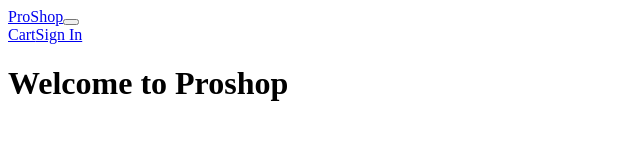
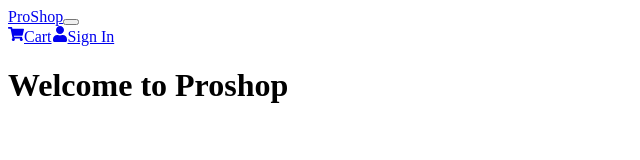
Before and after one commit to kryptondv/mern-shop, a JavaScript app in the folder frontend/: page / in a window 1280 px wide. Shown: the top 160 px of the page, without its empty margins (0-640 px from the left). Built offline with nearby package versions, Linux system fonts and the light colour scheme; the HTML template or start-up script is replaced by a standard one.

Commit message:
added react-icons, added icons to header

```diff
--- a/frontend/src/App.js
+++ b/frontend/src/App.js
@@ -7,7 +7,7 @@ const App = () => {
     return (
         <>
             <Header />
-            <main className="main">
+            <main className="main py-4">
                 <Container>
                     <h1>Welcome to Proshop</h1>
                 </Container>
--- a/frontend/src/components/Header.js
+++ b/frontend/src/components/Header.js
@@ -1,4 +1,5 @@
 import { Navbar, Container, Nav } from 'react-bootstrap';
+import { FaShoppingCart, FaUser } from 'react-icons/fa';
 
 const Header = () => {
     return (
@@ -9,8 +10,14 @@ const Header = () => {
                     <Navbar.Toggle aria-controls="basic-navbar-nav" />
                     <Navbar.Collapse id="basic-navbar-nav">
                         <Nav className="ml-auto">
-                            <Nav.Link href="/cart">Cart</Nav.Link>
-                            <Nav.Link href="/login">Sign In</Nav.Link>
+                            <Nav.Link href="/cart" className="d-flex align-items-center">
+                                <FaShoppingCart className="mr-1" />
+                                <span>Cart</span>
+                            </Nav.Link>
+                            <Nav.Link href="/login" className="d-flex align-items-center ml-2">
+                                <FaUser className="mr-1" />
+                                <span>Sign In</span>
+                            </Nav.Link>
                         </Nav>
                     </Navbar.Collapse>
                 </Container>
--- a/package.json
+++ b/package.json
@@ -1,5 +1,6 @@
 {
   "dependencies": {
-    "react-bootstrap": "^1.6.4"
+    "react-bootstrap": "^1.6.4",
+    "react-icons": "^4.2.0"
   }
 }
```
Also changed, not shown: 1 other file (tests, documents, lock files or other folders).
